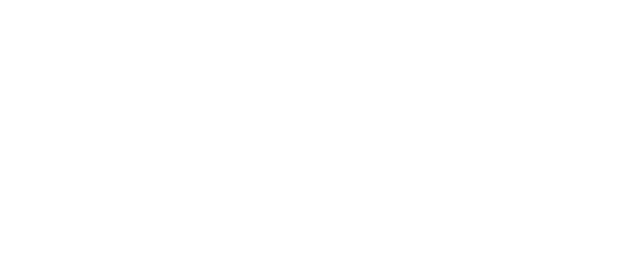
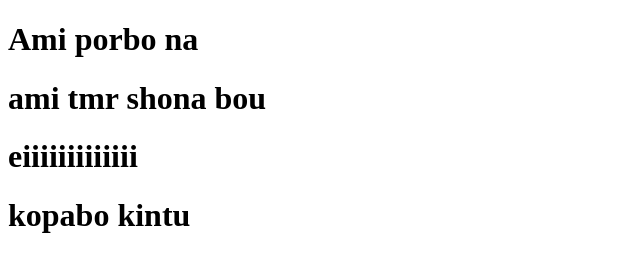
Before and after one commit to 13MN08/my-third-website, a plain HTML site: page index.html in a window 1280 px wide. Shown: the whole page, without its empty margins (0-640 px from the left). Drawn offline with Linux system fonts and the light colour scheme.

Commit message:
abol tabol

```diff
--- a/index.html
+++ b/index.html
@@ -6,6 +6,10 @@
     <title>Document</title>
 </head>
 <body>
+    <h1>Ami porbo na </h1>
+    <h1>ami tmr shona bou</h1>
+    <h1>eiiiiiiiiiiiii</h1>
+    <h1>kopabo kintu</h1>
 
 </body>
 </html>
```
